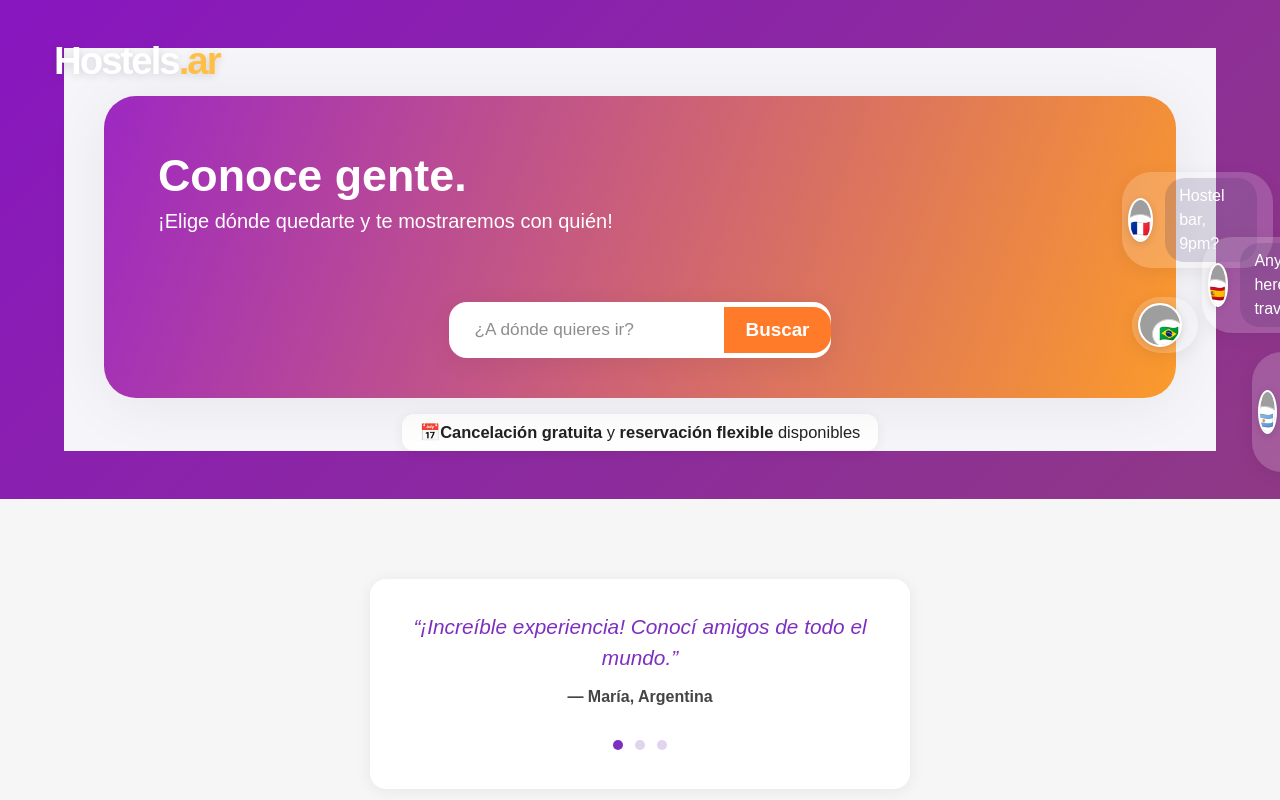
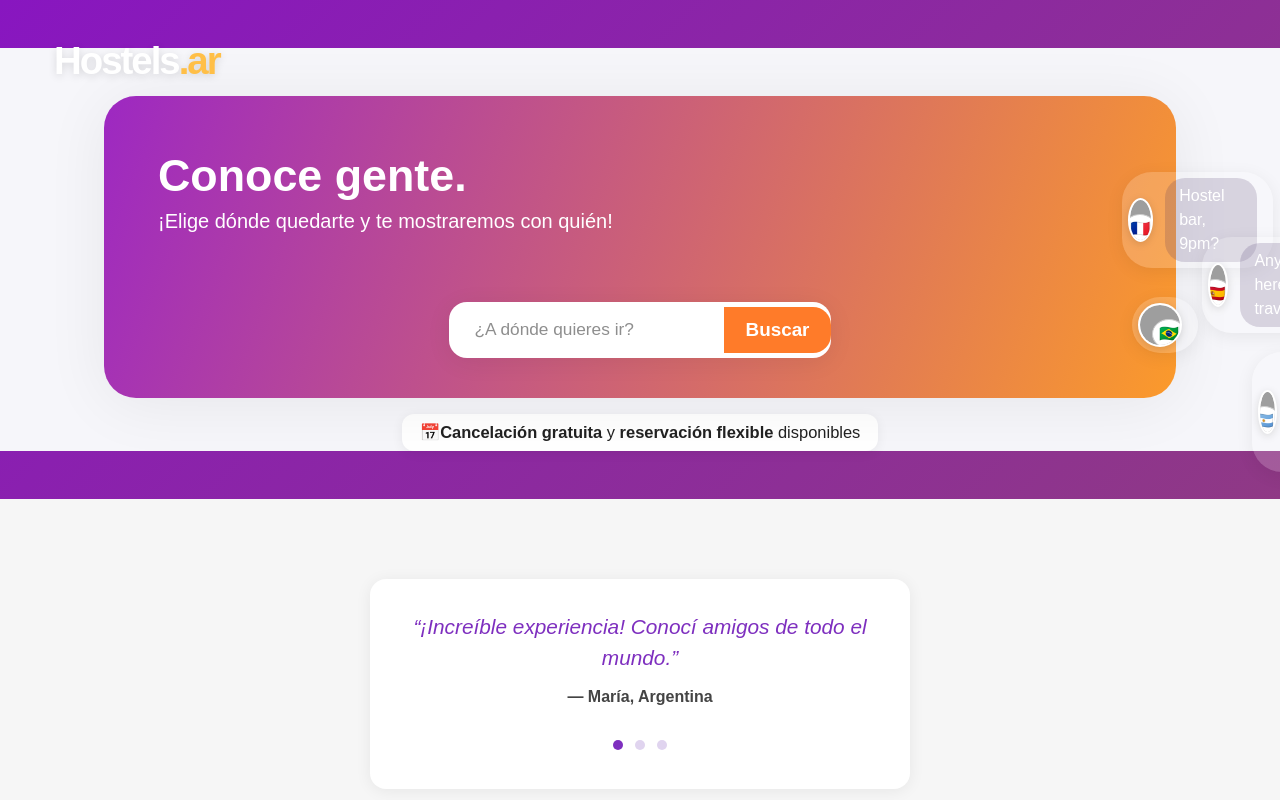
Before and after one commit to givemefire44/hostels.ar, a Next.js app: page / in a window 1280 px wide. Shown: the top 800 px of the page. Built offline with nearby package versions, Linux system fonts and the light colour scheme; grey boxes are pictures that could not be loaded.

Commit message:
Update page.tsx

```diff
--- a/app/page.tsx
+++ b/app/page.tsx
@@ -1,26 +1,29 @@
+import Hero from "./components/HeroHostel";
 import Container from "./components/Container";
-import Hero from "./components/HeroHostel";
 import TestimonialCarousel from "./components/TestimonialCarousel";
 import HostelGrid from "./components/HostelMosaic";
 
 export default function HomePage() {
   return (
     <>
-      <section style={{
-        background: "linear-gradient(135deg, #8816c0 0%, #8f3985 100%)",
-        padding: "48px 0"
-      }}>
-        <Container>
-          <Hero />
-        </Container>
+      {/* HERO: SIN Container, solo la sección y Hero */}
+      <section
+        style={{
+          background: "linear-gradient(135deg, #8816c0 0%, #8f3985 100%)",
+          padding: "48px 0"
+        }}
+      >
+        <Hero />
       </section>
 
+      {/* TESTIMONIALS */}
       <section style={{ background: "#f6f6f6", padding: "32px 0" }}>
         <Container>
           <TestimonialCarousel />
         </Container>
       </section>
 
+      {/* HOSTELS GRID */}
       <section style={{ padding: "32px 0" }}>
         <Container>
           <HostelGrid />
```
